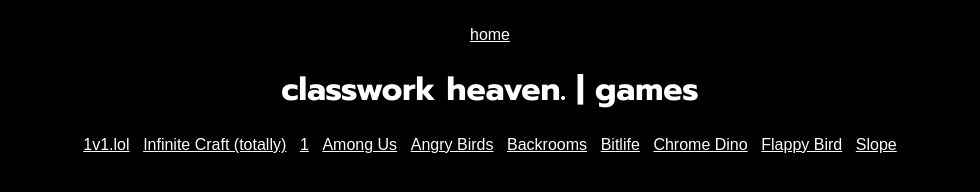
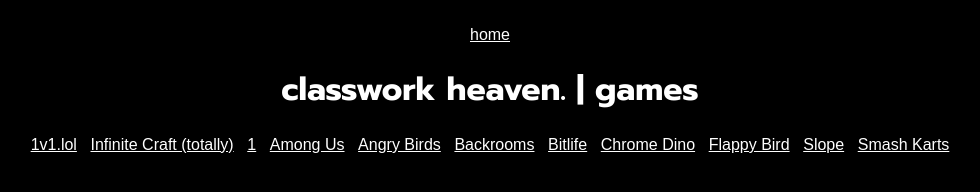
Before and after one commit to molkify/classwork-heaven, a plain HTML site: page education.html in a window 1280 px wide. Shown: the whole page, without its empty margins (150-1130 px from the left). Drawn offline with Linux system fonts and the light colour scheme.

Commit message:
Update education.html

```diff
--- a/education.html
+++ b/education.html
@@ -43,6 +43,8 @@
 <a href="/classwork-heaven/flappy-bird/index.html">Flappy Bird</a>
 •
 <a href="/classwork-heaven/slope/index.html">Slope</a>
+•
+<a href="/classwork-heaven/smashkarts/index.html">Smash Karts</a>
 </center>
 </body>
 </html>
```
